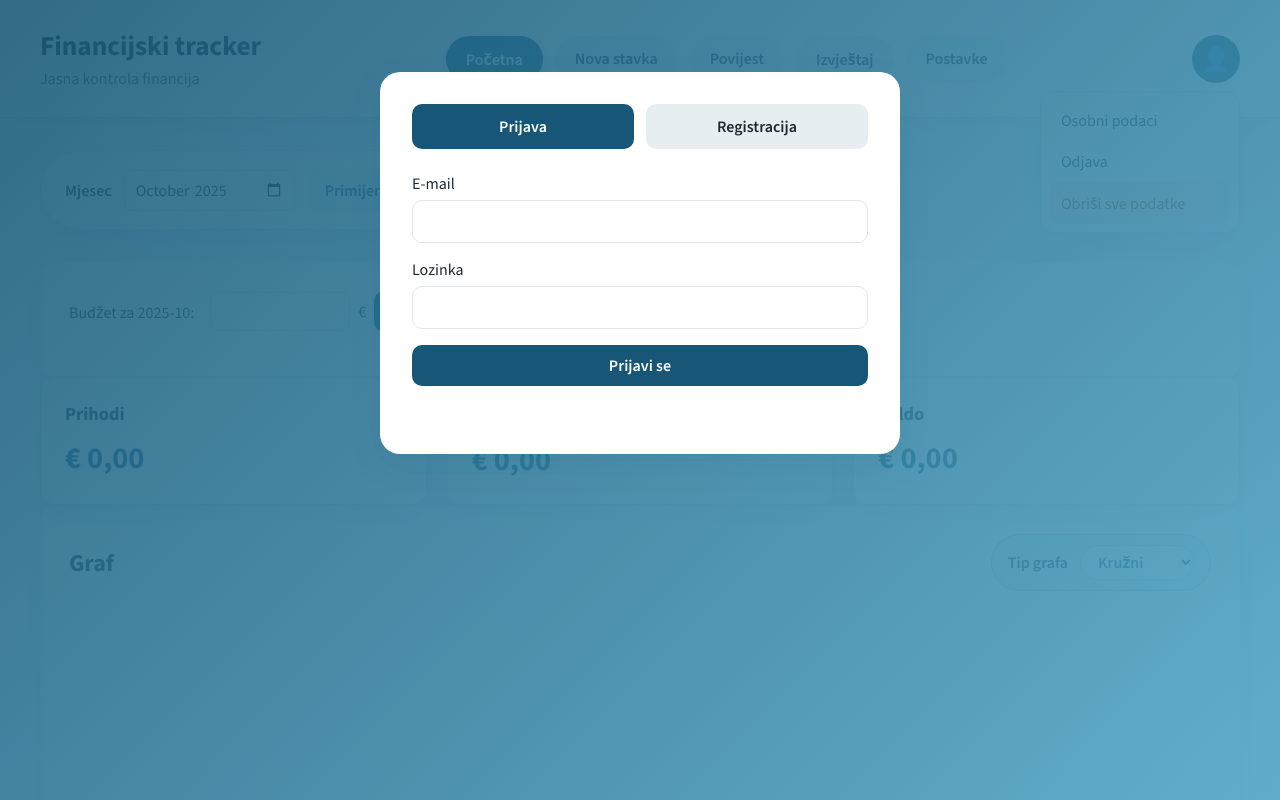
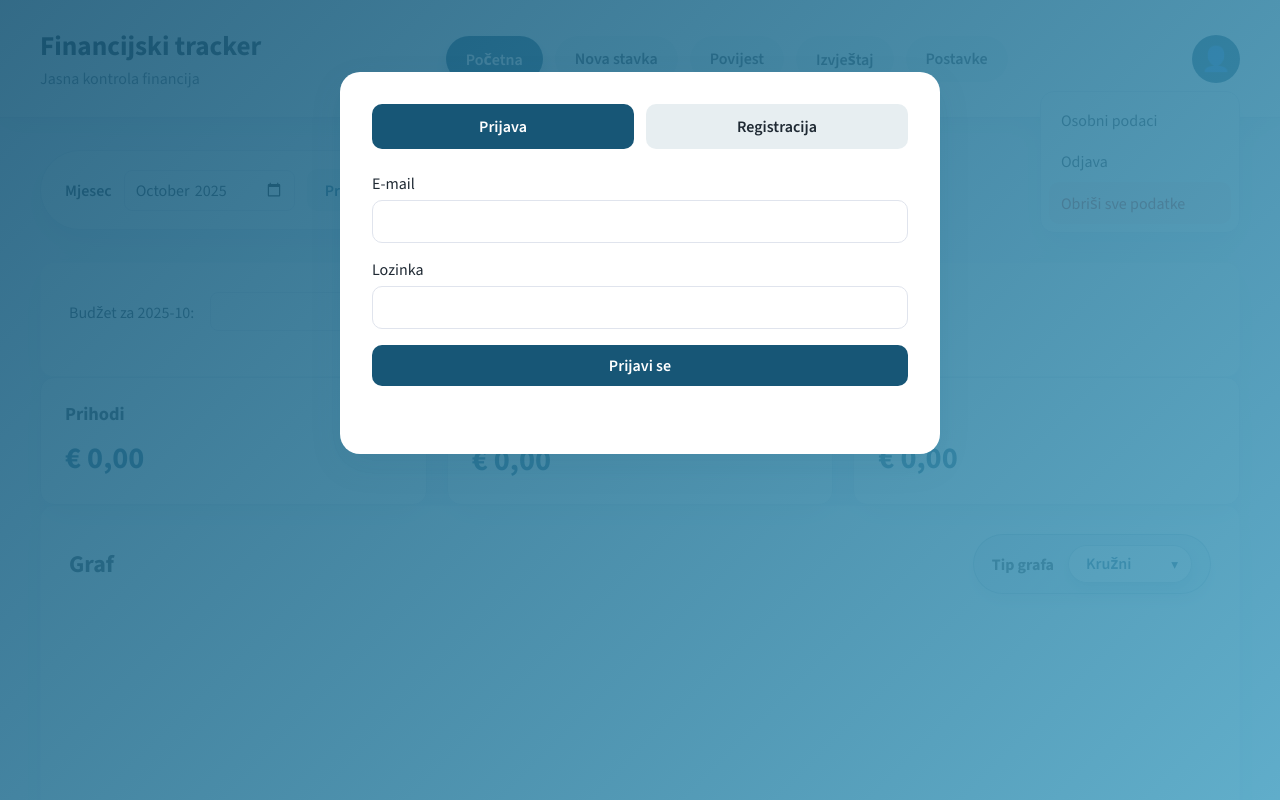
Before and after one commit to Le10n/Projekti-2025, a website: page index.html in a window 1280 px wide. Shown: the top 800 px of the page. Drawn offline with nearby package versions, Linux system fonts and the light colour scheme.

Commit message:
Stabilise auth flows and polish chart controls

```diff
--- a/app.js
+++ b/app.js
@@ -253,6 +253,12 @@
     }
     if (companyName) {
       companyName.required = accountType === 'business';
+    }
+
+    if (accountType === 'business' && businessFields && !businessFields.hidden) {
+      requestAnimationFrame(() => {
+        businessFields.scrollIntoView({ behavior: 'smooth', block: 'start' });
+      });
     }
   }
 
--- a/index.html
+++ b/index.html
@@ -93,6 +93,7 @@
 
             <fieldset id="business-fields" hidden>
               <legend>Poslovni račun</legend>
+              <div class="form-grid form-grid--business">
                 <div class="form-group">
                   <label for="company-name">Naziv tvrtke</label>
                   <input type="text" id="company-name" name="companyName" />
@@ -115,6 +116,7 @@
                 <div class="form-group">
                   <label for="company-contact">Odgovorna osoba</label>
                   <input type="text" id="company-contact" name="contactPerson" />
+                </div>
               </div>
             </fieldset>
 
@@ -197,13 +199,15 @@
           <section class="card chart-card" aria-label="Graf prikaza">
             <header class="chart-header">
               <h2>Graf</h2>
-              <div class="chart-switcher">
-                <span>Tip grafa</span>
+              <div class="chart-switcher" role="group" aria-label="Odabir tipa grafa">
+                <span class="chart-switcher-label">Tip grafa</span>
+                <div class="chart-select">
                   <select id="chart-type" aria-label="Odaberite tip grafa">
                     <option value="pie">Kružni</option>
                     <option value="line">Linijski</option>
                     <option value="bar">Stupčasti</option>
                   </select>
+                </div>
               </div>
             </header>
             <div class="chart-wrapper">
--- a/styles.css
+++ b/styles.css
@@ -243,29 +243,54 @@ a {
 .chart-switcher {
   display: inline-flex;
   align-items: center;
-  gap: 12px;
-  padding: 10px 16px;
+  gap: 14px;
+  padding: 10px 18px;
   border-radius: 999px;
-  background: rgba(23, 86, 118, 0.08);
-  border: 1px solid rgba(23, 86, 118, 0.2);
-  font-weight: 600;
+  background: linear-gradient(135deg, rgba(23, 86, 118, 0.1), rgba(75, 163, 195, 0.15));
+  border: 1px solid rgba(23, 86, 118, 0.22);
+  box-shadow: 0 8px 18px rgba(23, 86, 118, 0.12);
+}
+
+.chart-switcher-label {
+  font-weight: 700;
   color: var(--text);
 }
 
-.chart-switcher select {
+.chart-select {
+  position: relative;
+  display: inline-flex;
+  align-items: center;
+}
+
+.chart-select select {
+  appearance: none;
   border: none;
   background: #fff;
   border-radius: 999px;
-  padding: 6px 14px;
+  padding: 8px 40px 8px 18px;
   font-weight: 600;
   color: var(--accent);
-  box-shadow: inset 0 0 0 1px rgba(23, 86, 118, 0.2);
+  box-shadow: inset 0 0 0 1px rgba(23, 86, 118, 0.25), 0 6px 12px rgba(23, 86, 118, 0.15);
   cursor: pointer;
+  transition: box-shadow 0.2s ease, transform 0.2s ease;
 }
 
-.chart-switcher select:focus-visible {
+.chart-select select:hover {
+  box-shadow: inset 0 0 0 1px rgba(23, 86, 118, 0.4), 0 8px 16px rgba(23, 86, 118, 0.18);
+}
+
+.chart-select select:focus-visible {
   outline: 2px solid var(--accent);
-  outline-offset: 2px;
+  outline-offset: 3px;
+}
+
+.chart-select::after {
+  content: "▾";
+  position: absolute;
+  right: 14px;
+  font-size: 0.85rem;
+  color: var(--accent);
+  pointer-events: none;
 }
 
 .chart-wrapper {
@@ -378,6 +403,17 @@ a {
   display: grid;
   grid-template-columns: repeat(2, minmax(0, 1fr));
   gap: 16px 20px;
+}
+
+.form-grid--business {
+  grid-template-columns: repeat(auto-fit, minmax(220px, 1fr));
+}
+
+.form-grid--business .form-group.inline {
+  grid-column: 1 / -1;
+  flex-direction: row;
+  gap: 12px;
+  align-items: center;
 }
 
 .form-group {
@@ -685,16 +721,17 @@ a {
 .auth-card {
   background: #fff;
   border-radius: 20px;
-  max-width: 520px;
-  width: 100%;
+  width: min(600px, 100%);
   padding: 32px;
   box-shadow: var(--shadow);
   display: flex;
   flex-direction: column;
   gap: 24px;
-  max-height: 90vh;
-  overflow-y: auto;
   margin-top: 24px;
+}
+
+.auth-card form {
+  max-height: none;
 }
 
 .auth-tabs {
```
Also changed, not shown: server/index.js (+24 -0 lines), README.md. Lines whose indentation alone changed are shown as unchanged.
